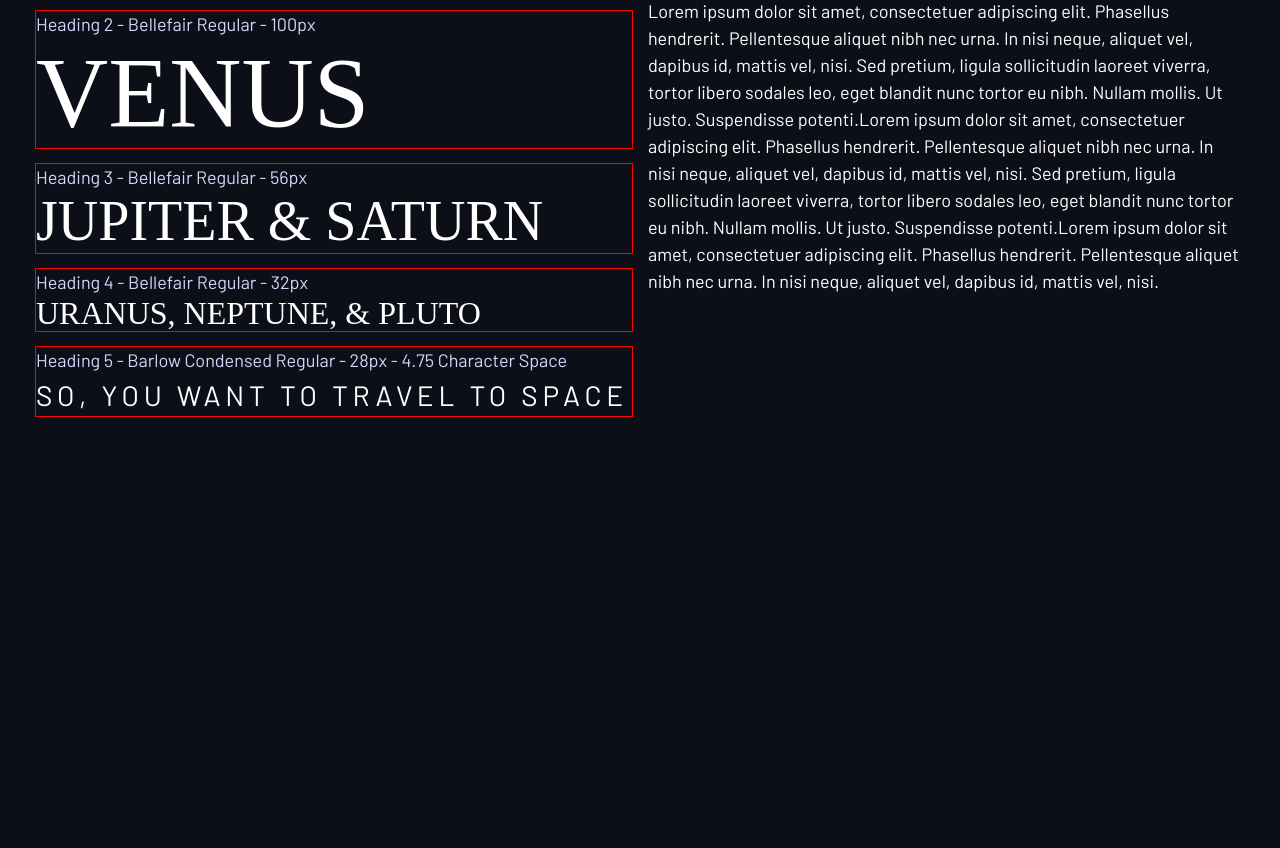
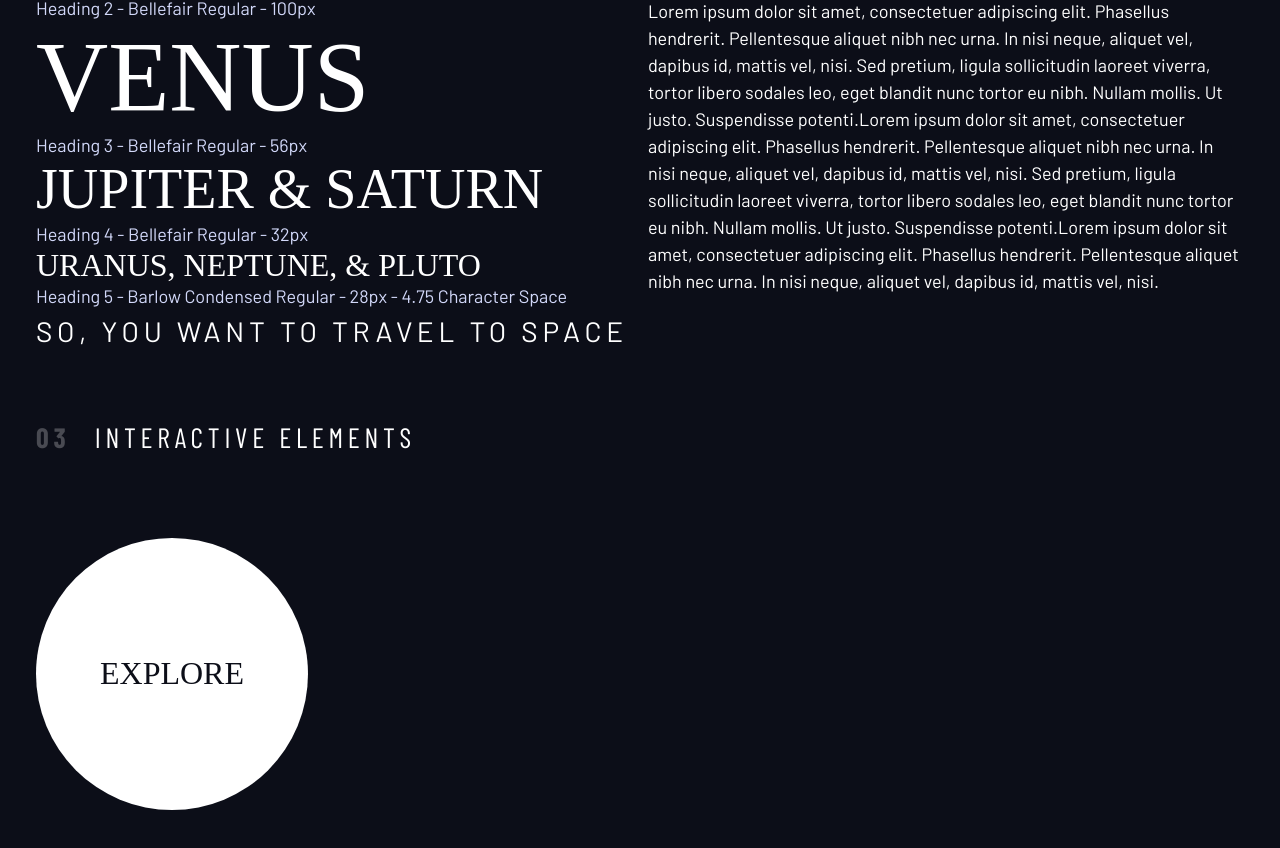
Before and after one commit to jastuccio/space-travel-website, a SvelteKit app in the folder space-tourism-sveltekit/: page / in a window 1280 px wide. Shown: the part 610-1458 px from the top of the page. Before the commit the page ends 1090 px from the top, so only its background shows below. Built offline with nearby package versions, Linux system fonts and the light colour scheme; a web font is replaced by a local one.

Commit message:
Add styles for explore button.  Complete lessons 14 & 15

```diff
--- /dev/null
+++ b/space-tourism-sveltekit/src/lib/Interactive-elements.svelte
@@ -0,0 +1,21 @@
+<section class="flow" id="interactive-elements">
+	<h2 class="numbered-title"><span>03</span> Interactive elements</h2>
+
+	<!-- navigation -->
+	<div />
+
+	<div class="flex">
+		<div style="margin-top: 5rem">
+			<!-- explore button -->
+			<a href="#" class="large-button uppercase ff-serif fs-600 text-dark bg-white">Explore</a>
+		</div>
+
+		<div style="margin-bottom: 50vh">
+			<!-- Tabs -->
+
+			<!-- Dots -->
+
+			<!-- Numbers -->
+		</div>
+	</div>
+</section>
--- a/space-tourism-sveltekit/src/routes/+page.svelte
+++ b/space-tourism-sveltekit/src/routes/+page.svelte
@@ -1,6 +1,7 @@
 <script>
 	import Colors from '../lib/Colors.svelte';
-	import Typography from '../lib/typography.svelte';
+	import InteractiveElements from '../lib/Interactive-elements.svelte';
+	import Typography from '../lib/Typography.svelte';
 
 	// src="index.pack.js"
 </script>
@@ -10,4 +11,5 @@
 
 	<Colors />
 	<Typography />
+	<InteractiveElements />
 </div>
--- a/space-tourism-sveltekit/static/global.css
+++ b/space-tourism-sveltekit/static/global.css
@@ -117,11 +117,11 @@ select {
     outline: 1px solid red;
 } */
 
-/* Kevin Powell's code */
+/* Kevin Powell's code
 .flow > *:not(:first-child) {
     margin-top: 1rem;
     outline: 1px solid red;
-}
+} */
 
 .container {
     padding-inline: 2em;
@@ -192,3 +192,36 @@ select {
   font-weight: 700;
   color: hsl( var(--clr-white) / .25);
 }
+
+/* ------------------- */
+/* Components          */
+/* ------------------- */
+
+.large-button {
+    position: relative;
+    display: grid;
+    z-index: 1;
+    place-items: center;
+    padding: 0 2em;
+    border-radius: 50%;
+    aspect-ratio: 1;
+    text-decoration: none;
+}
+
+.large-button::after {
+    content: '';
+    position: absolute;
+    z-index: -1;
+    width: 100%;
+    height: 100%;
+    background: hsl( var(--clr-white) / .15);
+    border-radius: 50%;
+    opacity: 0;
+    transition: opacity 500ms linear, transform 750ms ease-in-out;
+}
+
+.large-button:hover::after,
+.large-button:focus::after {
+    opacity: 1;
+    transform: scale(1.5);
+}
```
